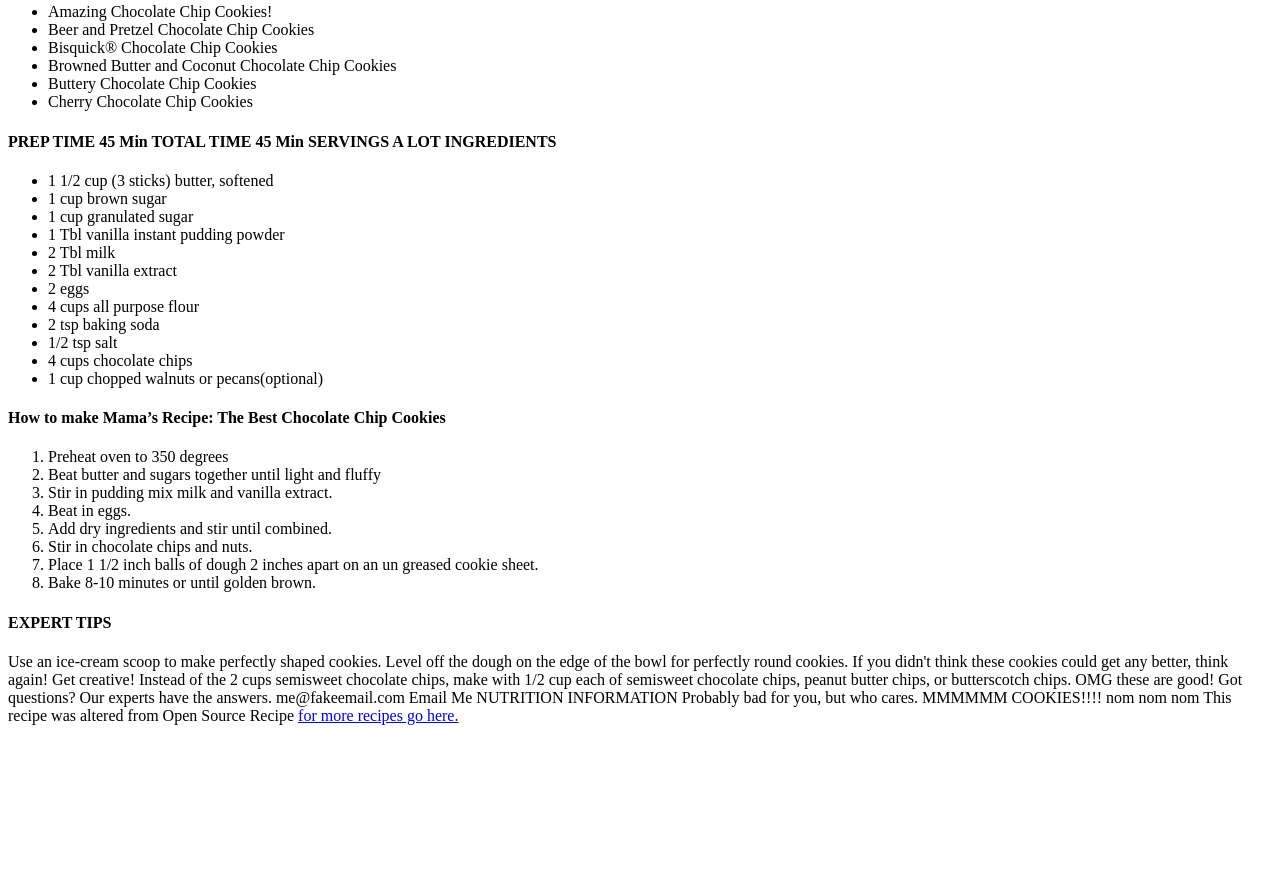
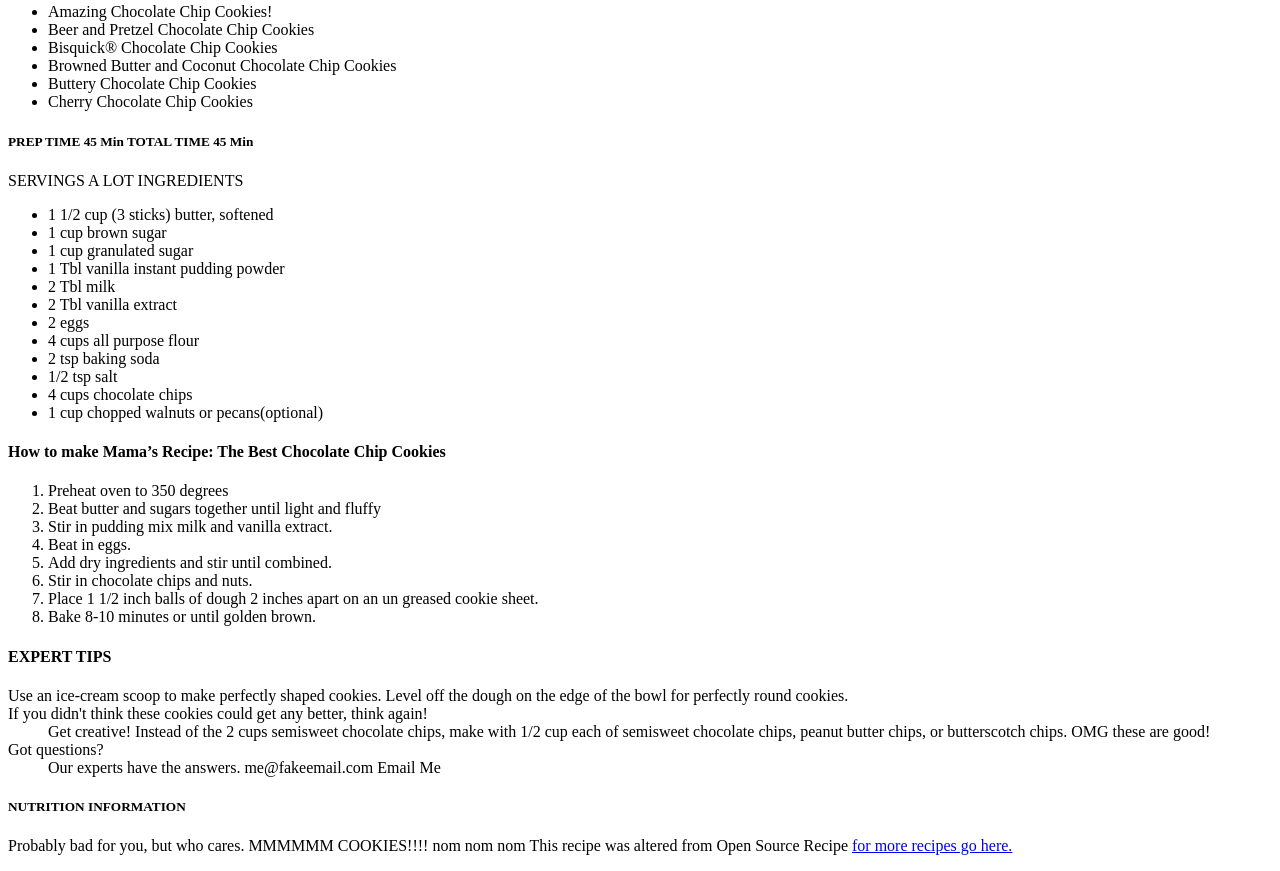
Before and after one commit to bolnov/receipt, a plain HTML site: page index.html in a window 1280 px wide. Shown: the part 471-1342 px from the top of the page. Before the commit the page ends 1212 px from the top, so only its background shows below. Drawn offline with Linux system fonts and the light colour scheme.

Commit message:
clean version

```diff
--- a/index.html
+++ b/index.html
@@ -6,7 +6,7 @@
 <body>
 
 <h1>The Best Chocolate Chip Cookies</h1>
-<img src="cookies.jpg"> <!--hint: <img> tag, this is a bonus-->
+<img src="cookies.jpg">
 
 <h2>Recipe by: Bonnie Owens</h2>
 
@@ -27,16 +27,9 @@
 </ul>
 
 
-<p><h4>PREP TIME
-45 Min
+<h5>PREP TIME 45 Min TOTAL TIME 45 Min</h5>
 
-TOTAL TIME
-45 Min
-
-SERVINGS
-A LOT
-
-INGREDIENTS</h4></p>
+<p>SERVINGS A LOT INGREDIENTS
 <Ul>
 <li>1 1/2 cup (3 sticks) butter, softened</li>
 	<li>1 cup brown sugar</li>
@@ -50,7 +43,7 @@ INGREDIENTS</h4></p>
 	<li>1/2 tsp salt</li>
 	<li>4 cups chocolate chips</li>
 	<li>1 cup chopped walnuts or pecans(optional)</li>
-</ul>
+</ul></p>
 
 <p><h4>How to make Mama’s Recipe: The Best Chocolate Chip Cookies</h4>
 
@@ -72,19 +65,21 @@ INGREDIENTS</h4></p>
 	<li>Bake 8-10 minutes or until golden brown.</li> </ol></p>
 
 
-<p><h4>EXPERT TIPS</h4>
+<h4>EXPERT TIPS</h4>
+
+<dl>
+<dt>Use an ice-cream scoop to make perfectly shaped cookies. Level off the dough on the edge of the bowl for perfectly round cookies.</dt>
+
+<dt>If you didn't think these cookies could get any better, think again!</dt>
+<dd> Get creative! Instead of the 2 cups semisweet chocolate chips, make with 1/2 cup each of semisweet chocolate chips, peanut butter chips, or butterscotch chips. OMG these are good!</dd>
+
+<dt>Got questions?</dt>
+<dd>Our experts have the answers. me@fakeemail.com Email Me </dd></dl>
 
 
-Use an ice-cream scoop to make perfectly shaped cookies. Level off the dough on the edge of the bowl for perfectly round cookies.
+<h5>NUTRITION INFORMATION</h5>
 
-If you didn't think these cookies could get any better, think again! Get creative! Instead of the 2 cups semisweet chocolate chips, make with 1/2 cup each of semisweet chocolate chips, peanut butter chips, or butterscotch chips. OMG these are good!
-
-Got questions? Our experts have the answers. me@fakeemail.com Email Me
-
-
-NUTRITION INFORMATION
-
-Probably bad for you, but who cares. MMMMMM COOKIES!!!! nom nom nom
+<p>Probably bad for you, but who cares. MMMMMM COOKIES!!!! nom nom nom
 
 
 This recipe was altered from Open Source Recipe <a href="http://www.opensourcefood.com/people/Amanori/recipes/mamas-recipe-the-best-chocolate-chip-cookies">for more recipes go here.</a></p>
```
